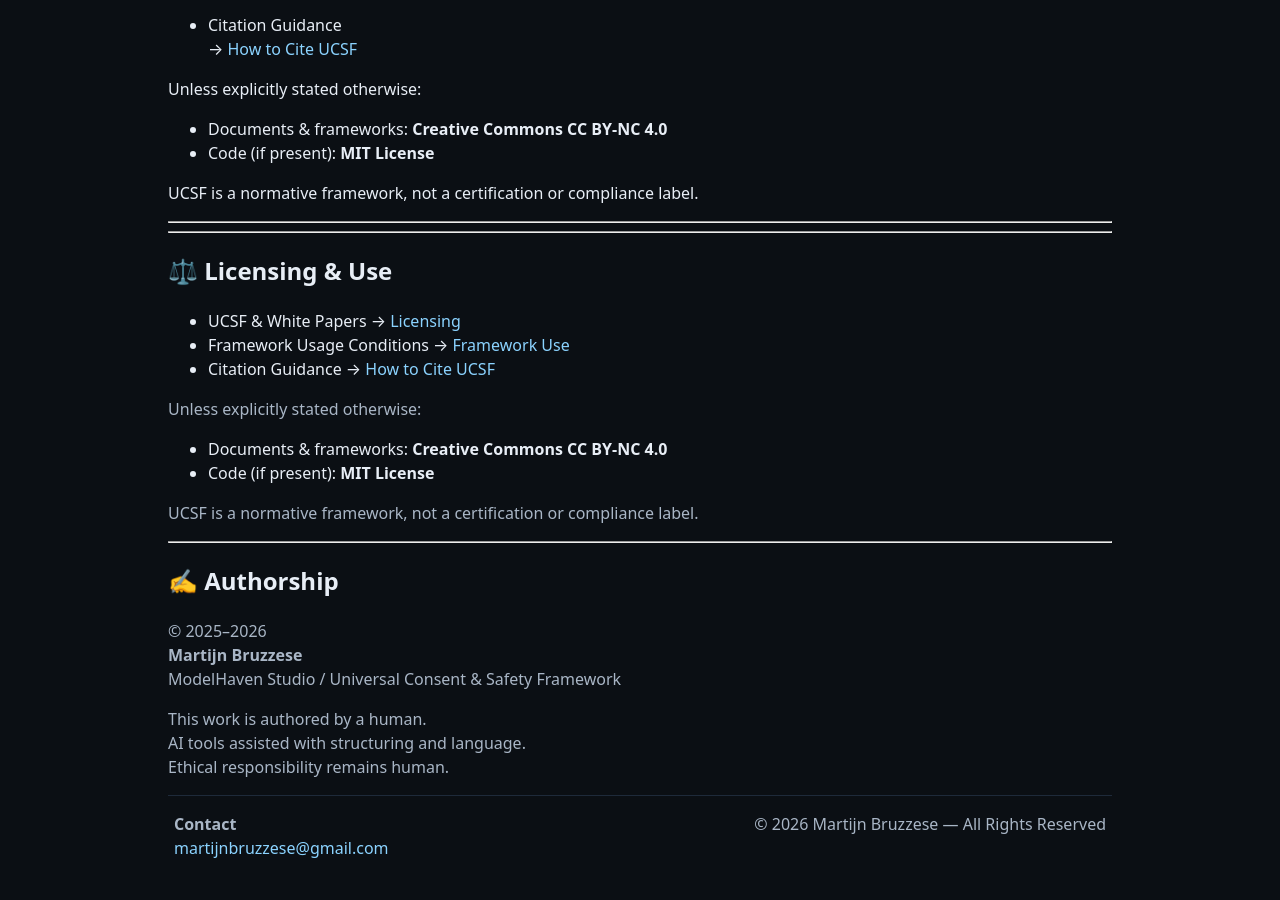
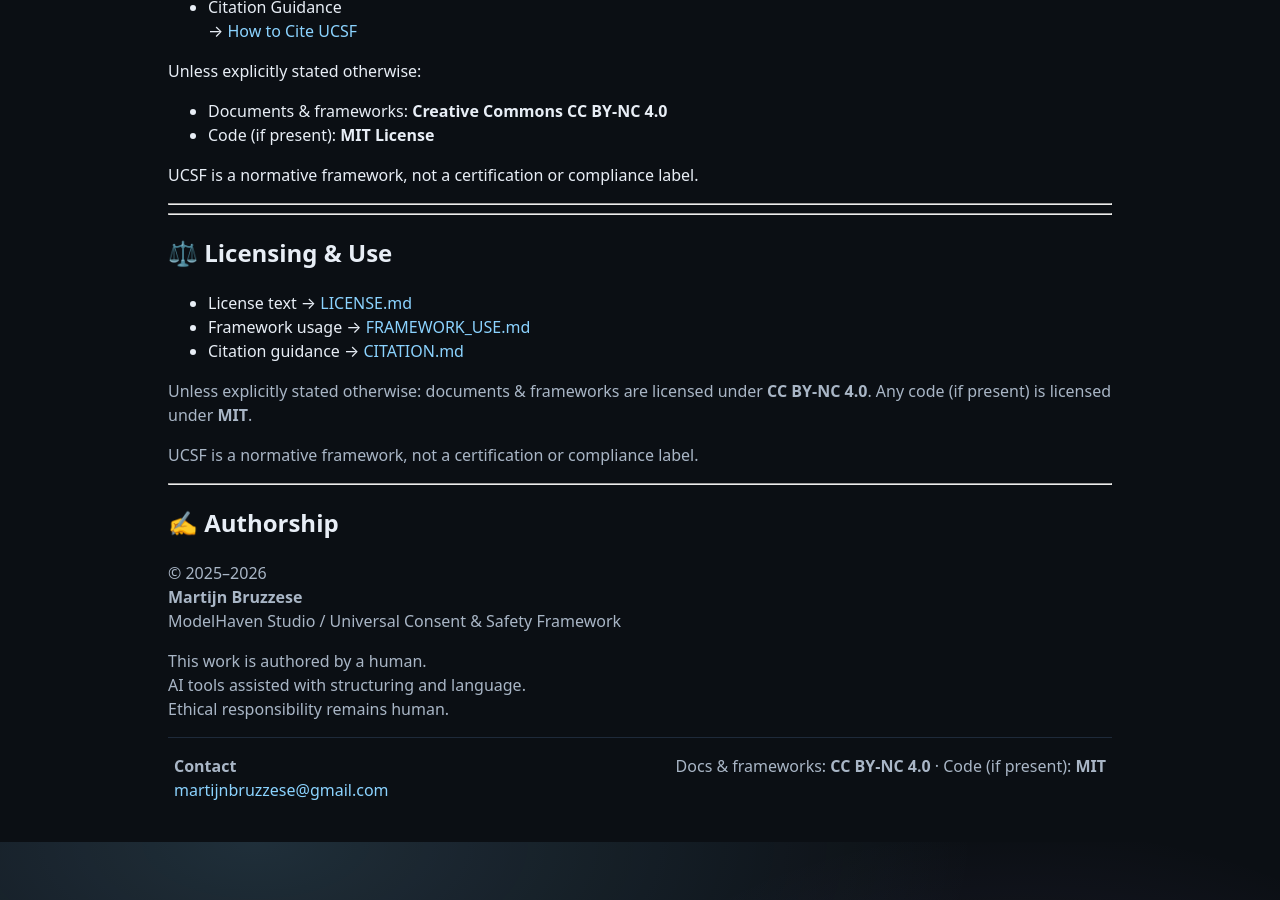
Before and after one commit to MartijnBruzzese/ModelHaven-Studio, a Jekyll site: the page built from index.md, in a window 1280 px wide and 900 px high, scrolled down 2305 px. Built offline with Jekyll 4.4.1, drawn with Linux system fonts in a browser that asks for light colours; some of the changed text lies outside the part shown.

Commit message:
Update default.html

```diff
--- a/_layouts/default.html
+++ b/_layouts/default.html
@@ -12,11 +12,6 @@
 <body>
 <div class="wrap">
 
-<!-- layout proof -->
-<div class="muted" style="opacity:.6;font-size:12px;margin-bottom:8px;">
-MODELHAVEN LAYOUT ACTIVE
-</div>
-
 {{ content }}
 
 {% if page.show_licensing %}
@@ -26,17 +21,15 @@ MODELHAVEN LAYOUT ACTIVE
 <h2>⚖️ Licensing & Use</h2>
 
 <ul>
-<li>UCSF & White Papers → <a href="{{ '/LICENSE.md' | relative_url }}">Licensing</a></li>
-<li>Framework Usage Conditions → <a href="{{ '/FRAMEWORK_USE.md' | relative_url }}">Framework Use</a></li>
-<li>Citation Guidance → <a href="{{ '/CITATION.md' | relative_url }}">How to Cite UCSF</a></li>
+  <li>License text → <a href="{{ '/LICENSE.md' | relative_url }}">LICENSE.md</a></li>
+  <li>Framework usage → <a href="{{ '/FRAMEWORK_USE.md' | relative_url }}">FRAMEWORK_USE.md</a></li>
+  <li>Citation guidance → <a href="{{ '/CITATION.md' | relative_url }}">CITATION.md</a></li>
 </ul>
 
-<p class="muted">Unless explicitly stated otherwise:</p>
-
-<ul>
-<li>Documents & frameworks: <strong>Creative Commons CC BY-NC 4.0</strong></li>
-<li>Code (if present): <strong>MIT License</strong></li>
-</ul>
+<p class="muted">
+Unless explicitly stated otherwise: documents & frameworks are licensed under <strong>CC BY-NC 4.0</strong>.
+Any code (if present) is licensed under <strong>MIT</strong>.
+</p>
 
 <p class="muted">
 UCSF is a normative framework, not a certification or compliance label.
@@ -50,7 +43,7 @@ UCSF is a normative framework, not a certification or compliance label.
 <p class="muted">
 © 2025–2026<br>
 <strong>Martijn Bruzzese</strong><br>
-ModelHaven Studio / Universal Consent & Safety Framework
+ModelHaven Studio / Universal Consent &amp; Safety Framework
 </p>
 
 <p class="muted">
@@ -63,11 +56,16 @@ Ethical responsibility remains human.
 {% endif %}
 
 <footer class="footer">
-<div>
-<strong>Contact</strong><br>
-<a href="mailto:martijnbruzzese@gmail.com">martijnbruzzese@gmail.com</a>
-</div>
-<div class="muted">© 2026 Martijn Bruzzese — All Rights Reserved</div>
+  <div>
+    <strong>Contact</strong><br>
+    <a href="mailto:martijnbruzzese@gmail.com">martijnbruzzese@gmail.com</a>
+  </div>
+
+  {% if page.show_licensing %}
+  <div class="muted">
+    Docs &amp; frameworks: <strong>CC BY-NC 4.0</strong> · Code (if present): <strong>MIT</strong>
+  </div>
+  {% endif %}
 </footer>
 
 </div>
```
